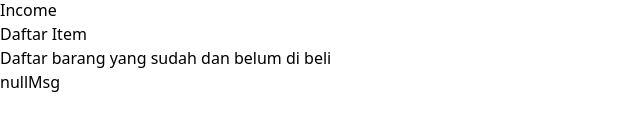
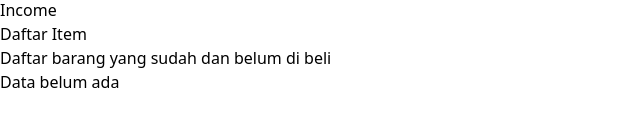
Before and after one commit to bryanberlandro/cemilin-admin, a React (Vite) app: page /#/ in a window 1280 px wide. Shown: the part 162-300 px from the top of the page, without its empty margins (0-640 px from the left). Built offline with nearby package versions, Linux system fonts and the light colour scheme.

Commit message:
bug: bug at development

```diff
--- a/src/components/fragments/ProductTable.jsx
+++ b/src/components/fragments/ProductTable.jsx
@@ -30,7 +30,7 @@ export function ProductTable({data}){
 
     if(!data){
         return(
-            <h1>nullMsg</h1>
+            <h1>{nullMsg}</h1>
         )
     }
 
--- a/src/main.jsx
+++ b/src/main.jsx
@@ -2,20 +2,20 @@ import React from 'react'
 import ReactDOM from 'react-dom/client'
 import './index.css'
 import HomePage from './pages/home.jsx'
-import { BrowserRouter, Route, Routes } from 'react-router-dom'
+import { HashRouter, Route, Routes } from 'react-router-dom'
 import NotesPage from './pages/notes.jsx'
 import Navbar from './components/fragments/Navbar.jsx'
 import { Sidebar } from './components/fragments/Sidebar.jsx'
 
 ReactDOM.createRoot(document.getElementById('root')).render(
   <React.StrictMode>
-    <BrowserRouter>
+    <HashRouter>
       <Navbar/>
       <Sidebar/>
     <Routes>
       <Route path={"/"} element={<HomePage/>}/>
       <Route path={"/notes"} element={<NotesPage/>}/>
     </Routes>
-    </BrowserRouter>
+    </HashRouter>
   </React.StrictMode>,
 )
```
